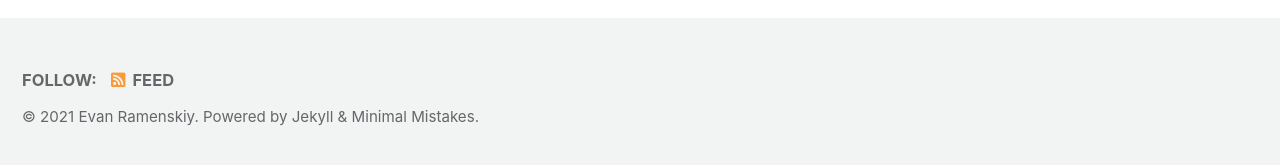
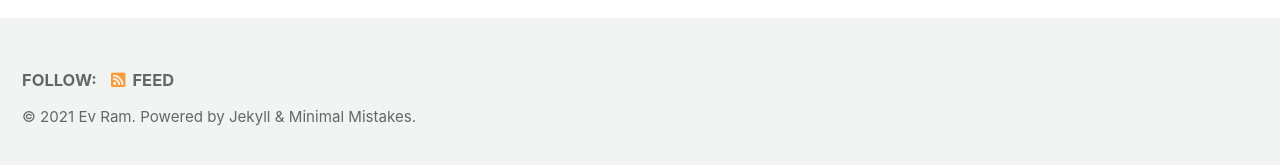
Before and after one commit to ramenskiy/github-pages-ramenskiy, a Jekyll site: the page built from index.html, in a window 1280 px wide. Shown: the part 727-892 px from the top of the page. Built offline with Jekyll 4.4.1, drawn with Linux system fonts in a browser that asks for light colours; cached includes are drawn as plain includes; the list of posts is cut into pages by our own code.

Commit message:
Update _config.yml

```diff
--- a/_config.yml
+++ b/_config.yml
@@ -19,7 +19,7 @@ locale                   : "en-US"
 title                    : "Site Title"
 title_separator          : "-"
 subtitle                 : # site tagline that appears below site title in masthead
-name                     : "Evan Ramenskiy"
+name                     : "Ev Ram"
 description              : "An amazing website."
 url                      : # the base hostname & protocol for your site e.g. "https://mmistakes.github.io"
 baseurl                  : # the subpath of your site, e.g. "/blog"
```
